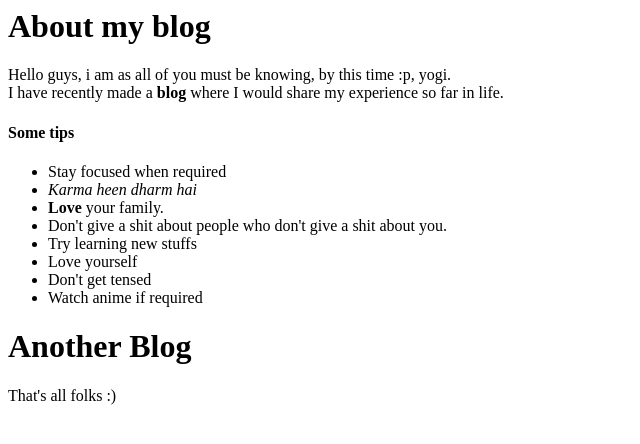
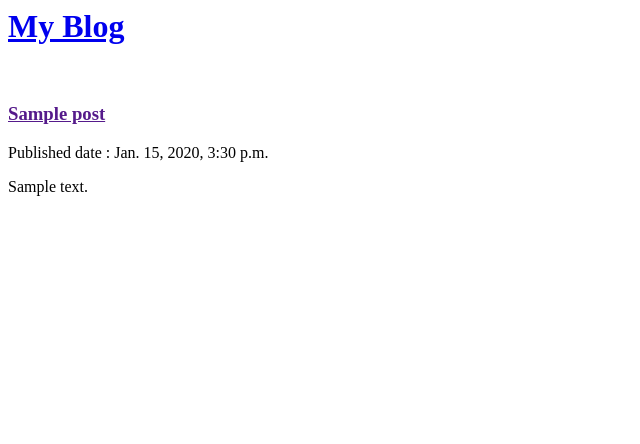
Before and after one commit to yogesh1905/my-first-blog, a Django app: template mysite/blog/templates/blog/post_list.html in a window 1280 px wide. Shown: the top 444 px of the page, without its empty margins (0-640 px from the left). Run offline with Django 3.2, Linux system fonts and the light colour scheme; the template is opened without the code that fills it: values that come from a table or form of the project are taken from there, others are empty; tables that the repository leaves empty hold one stand-in row (values such as "Sample post").

Commit message:
Made the site more dynamic

```diff
--- a/mysite/blog/templates/blog/post_list.html
+++ b/mysite/blog/templates/blog/post_list.html
@@ -4,22 +4,14 @@
 </head>
 <body>
 <div>
-<h1>About my blog</h1>
-<p>Hello guys, i am as all of you must be knowing, by this time :p, yogi.<br>
-I have recently made a <strong>blog</strong> where I would share my experience so far in life.<br></p>
-<h4>Some tips</h4>
-<ul><li>Stay focused when required</li><li><i>Karma heen dharm hai</i></li><li><strong>Love</strong> your family.</li>
-<li>Don't give a shit about people who don't give a shit about you.</li>
-<li>Try learning new stuffs</li>
-<li>Love yourself</li>
-<li>Don't get tensed</li>
-<li>Watch anime if required</li>
-</ul>
+<h1> <a href="/">My Blog<br><br></a> </h1>
+{% for post in posts %}
+<div>
+<h3><a href="">{{post.title}}</a></h3>
+<p>Published date : {{post.published_date}}</p>
+<p>{{post.text}}</p>
 </div>
-<div>
-<h1>Another Blog</h1>
-<p> That's all folks :)</p>
+{% endfor %}
 </div>
 </body>
-</body>
 </html>
--- a/mysite/blog/views.py
+++ b/mysite/blog/views.py
@@ -1,5 +1,7 @@
 from django.shortcuts import render
-
+from django.utils import timezone
+from .models import Post
 # Create your views here.
 def post_list(request):
-	return render(request, 'blog/post_list.html', {})
+	posts = Post.objects.filter(published_date__lte = timezone.now()).order_by('published_date')
+	return render(request, 'blog/post_list.html', {'posts':posts})
```
